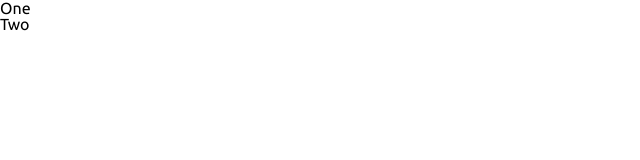
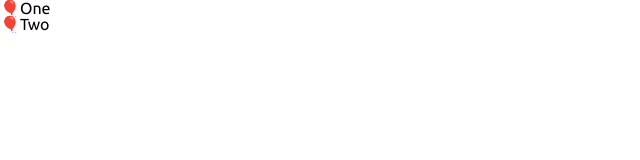
Before and after one commit to dazz6zip/reactJSmaster, a React (Create React App) app in the folder react-masterclass-04/: page / in a window 1280 px wide. Shown: the top 160 px of the page, without its empty margins (0-640 px from the left). Built offline with nearby package versions, Linux system fonts and the light colour scheme; a web font is replaced by a local one.

Commit message:
7.3 Drag and Drop part Two

```diff
--- a/react-masterclass-04/src/App.tsx
+++ b/react-masterclass-04/src/App.tsx
@@ -9,13 +9,23 @@ function App() {
       <div>
         {/* Droppable, Draggable 의 children은 function 이어야 함 */}
         <Droppable droppableId="one">
-          {() => (
-            <ul>
+          {(magic) => (
+            <ul ref={magic.innerRef} {...magic.droppableProps}>
               <Draggable draggableId="first" index={0}>
-                {() => <li>One</li>}
+                {(magic) => (
+                  <li ref={magic.innerRef} {...magic.draggableProps}>
+                    <span {...magic.dragHandleProps}>🎈</span>
+                    One
+                  </li>
+                )}
               </Draggable>
               <Draggable draggableId="second" index={1}>
-                {() => <li>Two</li>}
+                {(magic) => (
+                  <li ref={magic.innerRef} {...magic.draggableProps}>
+                    <span {...magic.dragHandleProps}>🎈</span>
+                    Two
+                  </li>
+                )}
               </Draggable>
             </ul>
           )}
```
